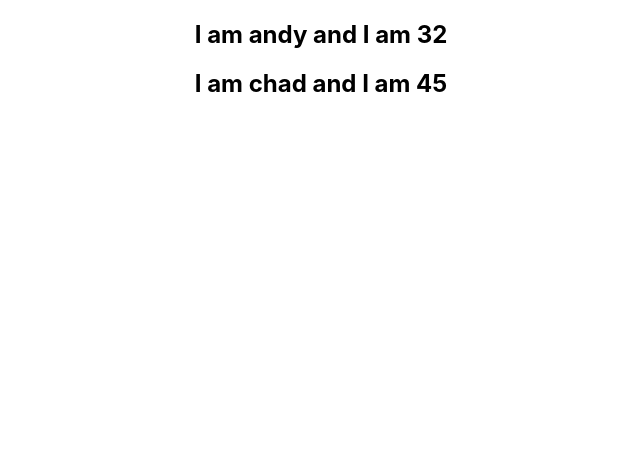
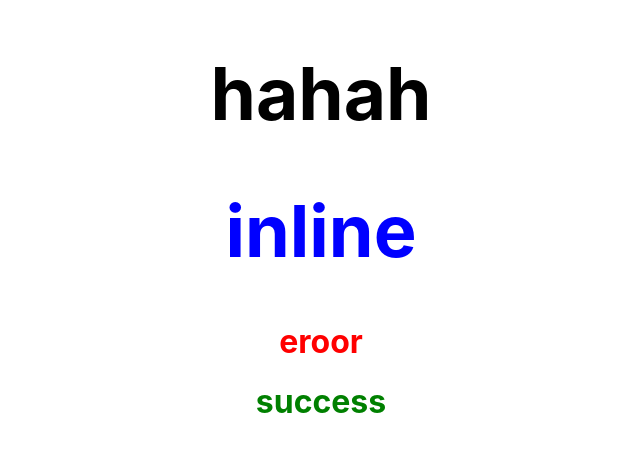
Before and after one commit to nicholeemma/React, a React (Create React App) app: page / in a window 1280 px wide. Shown: the top 452 px of the page, without its empty margins (319-959 px from the left). Built offline with nearby package versions, Linux system fonts and the light colour scheme.

Commit message:
css styling

```diff
--- a/src/App.js
+++ b/src/App.js
@@ -12,7 +12,10 @@ import EventBind from './Components/EventBind';
 import ParentComponent from './Components/ParentComponent';
 import UserGreeting from './Components/UserGreeting';
 import NameList from './Components/NameList';
-
+import StyleSheet from './Components/StyleSheet';
+import Inline from './Components/Inline';
+import './Components/appStyle.css';
+import styles from './Components/appStyle.module.css';
 function App() {
   return (
     <div className="App">
@@ -33,7 +36,11 @@ function App() {
       <Messages></Messages> */}
       {/* <ParentComponent></ParentComponent> */}
     {/* <UserGreeting></UserGreeting> */}
-      <NameList></NameList>
+      {/* <NameList></NameList> */}
+    <StyleSheet primary ={false}></StyleSheet>
+    <Inline></Inline>
+    <h1 className='error'>eroor</h1>
+    <h1 className={styles.sucess}>success</h1>
     </div>
   );
 }
--- /dev/null
+++ b/src/Components/Inline.js
@@ -0,0 +1,16 @@
+import React from 'react'
+
+const heading = {
+    fontSize :'72px',
+    color: 'blue'
+}
+
+function Inline() {
+    return (
+        <div>
+            <h1 style = {heading}>inline</h1>
+        </div>
+    )
+}
+
+export default Inline
--- a/src/Components/NameList.js
+++ b/src/Components/NameList.js
@@ -3,7 +3,7 @@ import Person from './Person'
 
 function NameList() {
     const  names = ['Brue','Diana','Nico']
-    const nameList =  names.map(name => <h2>{name}</h2>)
+const nameList =  names.map((name, index) => <h2 key ={index}>{index}{name}</h2>)
     const person = [{
         id:3,
         name : 'andy',
@@ -25,8 +25,8 @@ const personList = person.map(person => <Person key = {person.id} person = {pers
         // </div>
         <div>
             {
-                // nameList
-               personList
+                 nameList
+            //    personList
             }
         </div>
     )
--- /dev/null
+++ b/src/Components/StyleSheet.js
@@ -0,0 +1,13 @@
+import React from 'react'
+import './myStyle.css'
+function StyleSheet(props) {
+     let className = props.primary ? 'primary' : ''
+    return (
+        <div>
+            {/* <h1 className={className}>hahah</h1> */}
+            <h1 className={`${className} font-xl`}>hahah</h1>
+        </div>
+    )
+}
+
+export default StyleSheet
--- /dev/null
+++ b/src/Components/appStyle.css
@@ -0,0 +1,3 @@
+.error {
+    color: red;
+}
--- /dev/null
+++ b/src/Components/appStyle.module.css
@@ -0,0 +1,3 @@
+.sucess {
+    color: green;
+}
--- /dev/null
+++ b/src/Components/myStyle.css
@@ -0,0 +1,7 @@
+.primary {
+    color: orange;
+}
+
+.font-xl {
+    font-size: 73px;
+}
```
